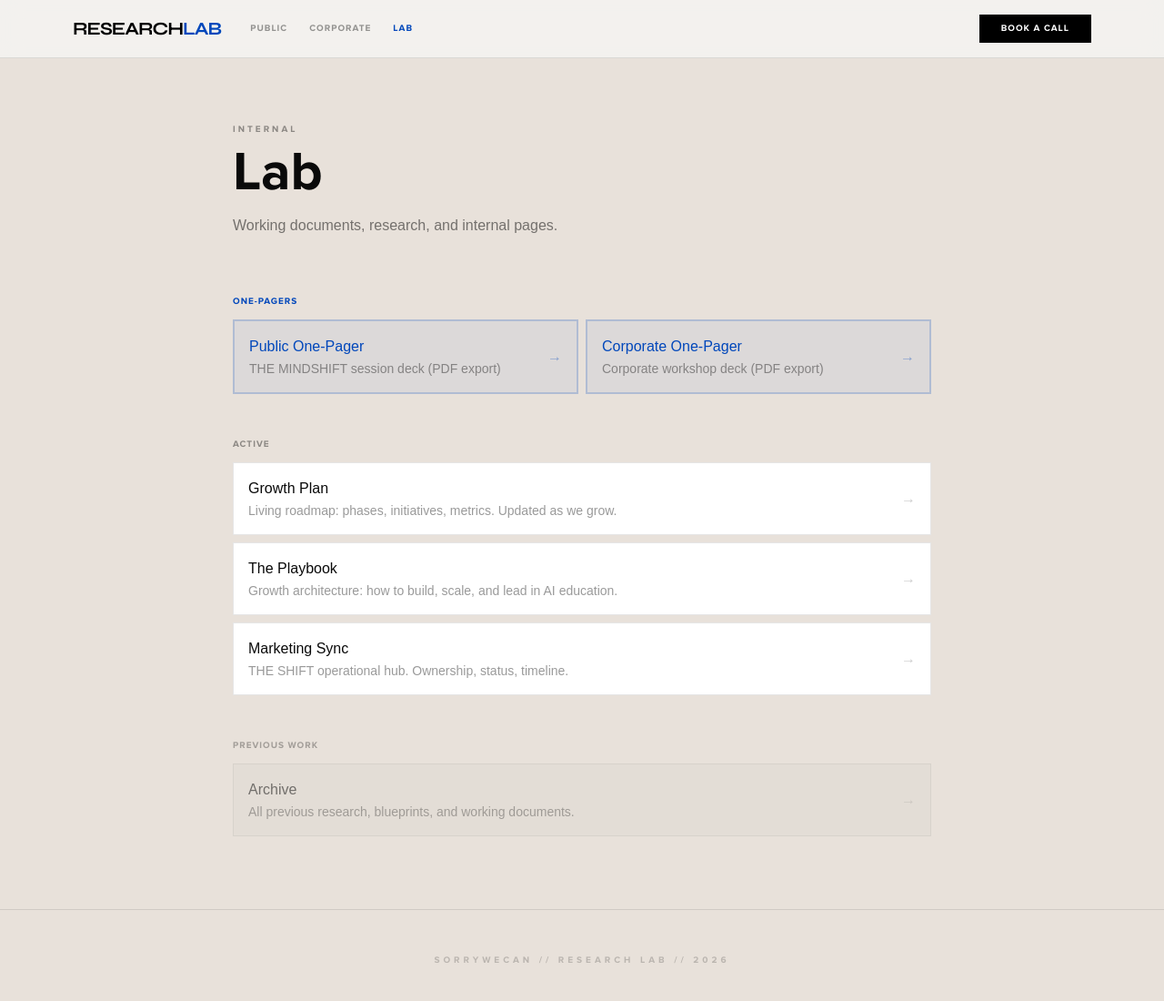
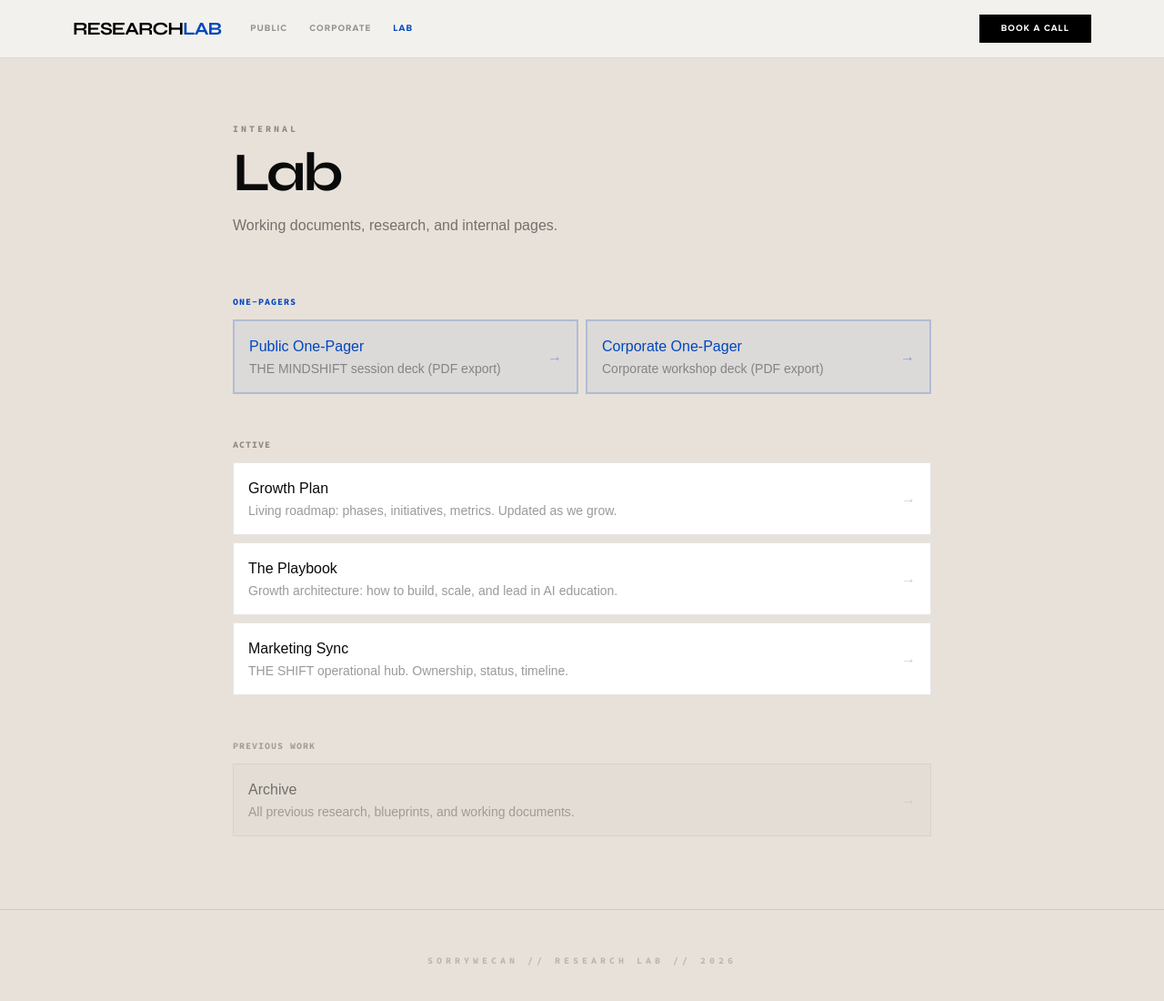
Before and after one commit to princeofwellness/researchlab, a Next.js app: page /lab in a window 1280 px wide. Shown: the top 1100 px of the page at 91% size. Built offline with nearby package versions, Linux system fonts and the light colour scheme; a web font is replaced by a local one.

Commit message:
fix: apply consistent font system to lab page — add font-code-brand and font-syne

```diff
--- a/src/app/lab/page.tsx
+++ b/src/app/lab/page.tsx
@@ -31,10 +31,10 @@ export default function LabPage() {
                         animate={{ opacity: 1, y: 0 }}
                         className="mb-16"
                     >
-                        <span className="text-[10px] font-bold uppercase tracking-[0.3em] text-black/40">
+                        <span className="text-[10px] font-code-brand font-bold uppercase tracking-[0.3em] text-black/40">
                             Internal
                         </span>
-                        <h1 className="font-bold text-5xl md:text-6xl mt-2">
+                        <h1 className="font-syne font-bold text-5xl md:text-6xl tracking-tighter mt-2">
                             Lab
                         </h1>
                         <p className="text-black/50 mt-4">
@@ -43,7 +43,7 @@ export default function LabPage() {
                     </motion.div>
 
                     <div className="mb-12">
-                        <p className="text-[10px] font-bold uppercase tracking-widest text-[#0047BB] mb-3">One-Pagers</p>
+                        <p className="text-[10px] font-code-brand font-bold uppercase tracking-widest text-[#0047BB] mb-3">One-Pagers</p>
                         <div className="grid grid-cols-1 md:grid-cols-2 gap-2">
                             {onepagers.map((page, i) => (
                                 <motion.div
@@ -71,7 +71,7 @@ export default function LabPage() {
                         </div>
                     </div>
 
-                    <p className="text-[10px] font-bold uppercase tracking-widest text-black/40 mb-3">Active</p>
+                    <p className="text-[10px] font-code-brand font-bold uppercase tracking-widest text-black/40 mb-3">Active</p>
                     <div className="space-y-2">
                         {pages.map((page, i) => (
                             <motion.div
@@ -99,7 +99,7 @@ export default function LabPage() {
                     </div>
 
                     <div className="mt-12">
-                        <p className="text-[10px] font-bold uppercase tracking-widest text-black/30 mb-3">Previous Work</p>
+                        <p className="text-[10px] font-code-brand font-bold uppercase tracking-widest text-black/30 mb-3">Previous Work</p>
                         <div className="space-y-2">
                             {archivePages.map((page, i) => (
                                 <motion.div
@@ -130,7 +130,7 @@ export default function LabPage() {
             </section>
 
             <footer className="py-12 text-center border-t border-black/10">
-                <p className="text-[10px] font-bold uppercase tracking-[0.4em] opacity-20">
+                <p className="text-[10px] font-code-brand font-bold uppercase tracking-[0.4em] opacity-20">
                     SORRYWECAN // RESEARCH LAB // 2026
                 </p>
             </footer>
```
